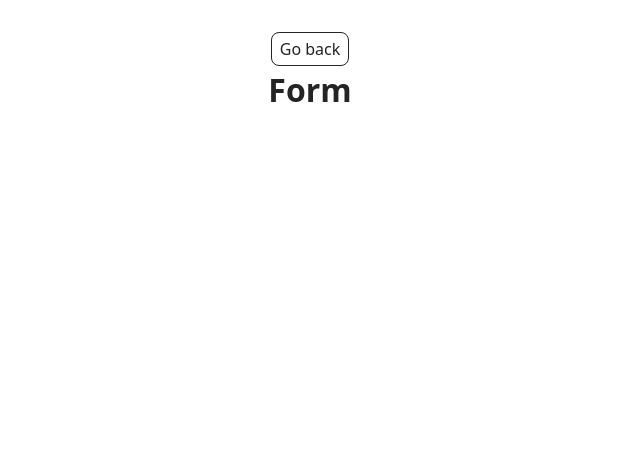
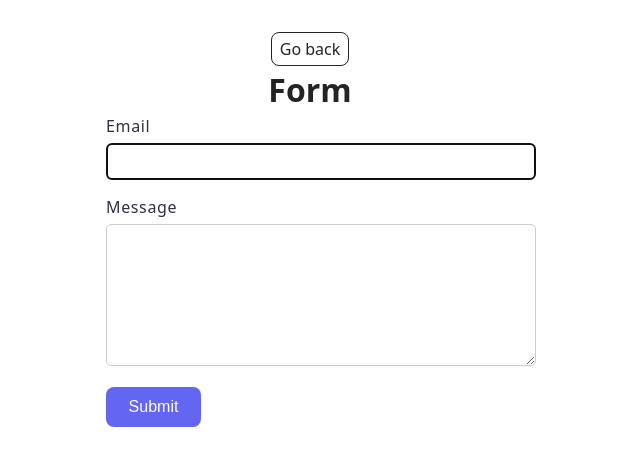
Before and after one commit to Dmytro-Labusov/goit-js-hw-09, a plain HTML site: page 2-form.html in a window 1280 px wide. Shown: the whole page, without its empty margins (330-970 px from the left). Drawn offline with Linux system fonts and the light colour scheme.

Commit message:
Deploying to gh-pages from @ Dmytro-Labusov/goit-js-hw-09@3009692cad2917ce5f2b74c2e986b6729532055b 🚀

```diff
--- a/2-form.html
+++ b/2-form.html
@@ -7,6 +7,7 @@
     <title>Form</title>
     <script type="module" crossorigin src="/goit-js-hw-09/2-form.js"></script>
     <link rel="modulepreload" crossorigin href="/goit-js-hw-09/assets/modulepreload-polyfill-B5Qt9EMX.js">
+    <link rel="stylesheet" crossorigin href="/goit-js-hw-09/assets/2-form-DpXbJt_H.css">
     <link rel="stylesheet" crossorigin href="/goit-js-hw-09/assets/styles-CFrPtiMb.css">
   </head>
   <body>
@@ -14,6 +15,17 @@
       <div class="container">
         <a class="back-link" href="./index.html">Go back</a>
         <h1 class="main-title">Form</h1>
+        <form class="feedback-form" autocomplete="off">
+          <label>
+            Email
+            <input type="email" name="email" autofocus />
+          </label>
+          <label>
+            Message
+            <textarea name="message" rows="8"></textarea>
+          </label>
+          <button type="submit">Submit</button>
+        </form>
       </div>
     </main>
 
--- a/2-form.js
+++ b/2-form.js
@@ -1,2 +1,2 @@
-import"./assets/modulepreload-polyfill-B5Qt9EMX.js";/* empty css                      */console.log("form");
+import"./assets/modulepreload-polyfill-B5Qt9EMX.js";/* empty css                      */const s="feedback-form-state",e={email:"",message:""},a=document.querySelector(".feedback-form"),l=JSON.parse(localStorage.getItem(s));l&&(Object.assign(e,l),a.elements.email.value=e.email,a.elements.message.value=e.message);a.addEventListener("input",t=>{e[t.target.name]=t.target.value,localStorage.setItem(s,JSON.stringify(e))});a.addEventListener("submit",t=>{if(t.preventDefault(),!e.email||!e.message){alert("Fill please all fields");return}console.log("Send Data:",e),localStorage.removeItem(s),a.reset(),e.email="",e.message=""});
 //# sourceMappingURL=2-form.js.map
--- /dev/null
+++ b/assets/2-form-DpXbJt_H.css
@@ -0,0 +1 @@
+.container{border-radius:8px;padding:24px;width:408px;height:296px}.feedback-form{display:flex;flex-direction:column}.feedback-form label{letter-spacing:.04em;color:#2e2f42;text-align:left}.feedback-form input,.feedback-form textarea{width:100%;padding:10px;margin-top:5px;margin-bottom:15px;border:1px solid #ccc;border-radius:5px}.feedback-form button{background-color:#6366f1;color:#fff;border:none;font-size:16px;cursor:pointer;border-radius:8px;padding:8px 16px;width:95px;height:40px}.feedback-form button:hover{background-color:#4f46e5}
```
Also changed, not shown: 1 other file.
